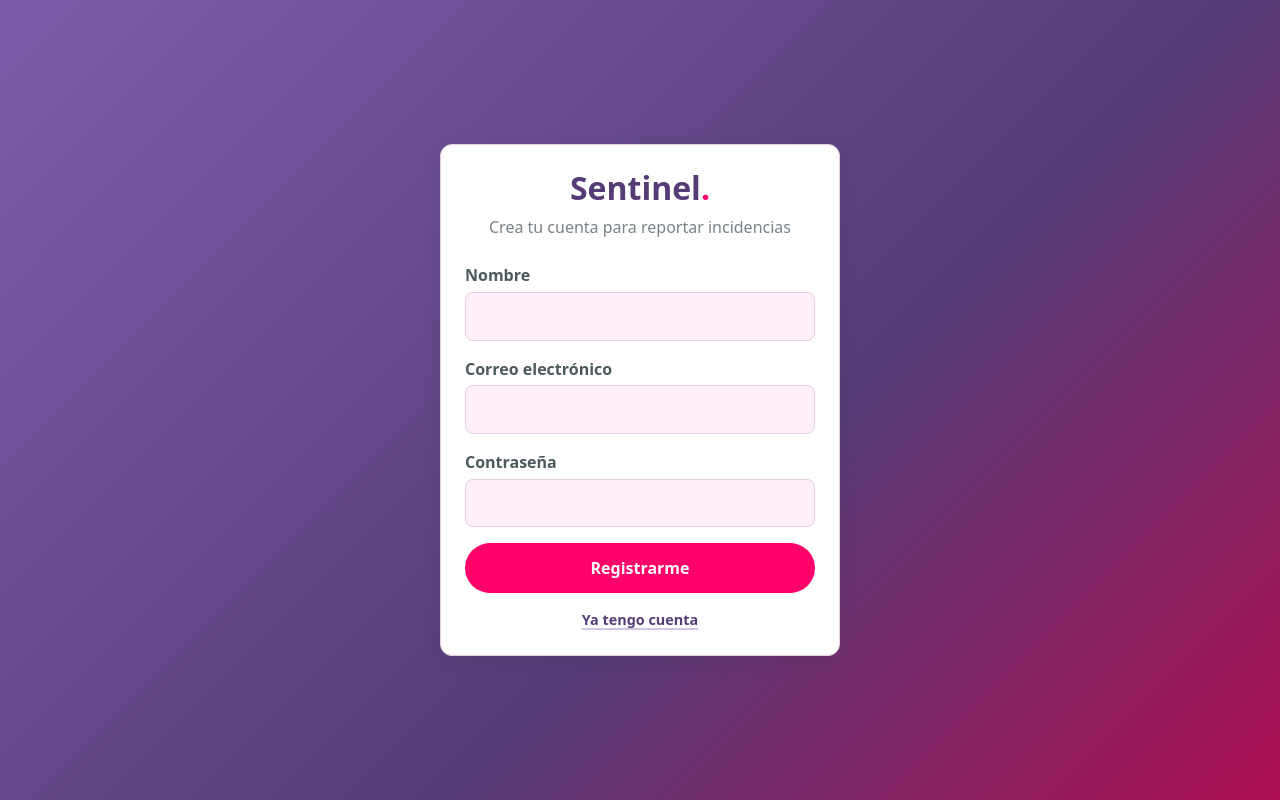
After one commit to Zibr-SentinelProject/Sentinel_Project, a Flask app: template app/templates/register.html in a window 1280 px wide. The commit adds this page. Run offline with Flask 3, Linux system fonts and the light colour scheme; the template is opened without the code that fills it, so the values that code supplies are empty; parts of the project's set-up code (start-up, migrations or seed data) failed here and were passed over.

Commit message:
FIX: Make the register function available to everyone - Previously, registration was handled by the analyst. Now, anyone can register as an employee, but the analyst assigns the analyst role.

```diff
--- a/app/templates/incidents.html
+++ b/app/templates/incidents.html
@@ -9,7 +9,7 @@
       <h1>Incidencias</h1>
       <p>
         <a class="btn" href="/incidents/new">Nueva incidencia</a>
-        {% if user.is_analyst() %}<a class="btn" href="/users/new">Nuevo usuario</a>{% endif %}
+        {% if user.is_analyst() %}<a class="btn" href="/users/new">Nuevo usuario</a> <a class="btn" href="/users">Usuarios</a>{% endif %}
       </p>
 
       <form class="filters" method="get" action="/incidents">
--- /dev/null
+++ b/app/templates/register.html
@@ -0,0 +1,38 @@
+{% extends "base.html" %}
+
+{% block title %}Registro{% endblock %}
+
+{% block body_class %}auth{% endblock %}
+
+{% block header %}{% endblock %}
+
+{% block footer %}{% endblock %}
+
+{% block content %}
+<main class="card">
+  <h1>Sentinel<span class="dot">.</span></h1>
+  <p class="subtitle">Crea tu cuenta para reportar incidencias</p>
+
+  {% if error %}
+  <div class="alert alert-error" role="alert">{{ error }}</div>
+  {% endif %}
+
+  <form method="post" action="/register">
+    <div class="field">
+      <label for="name">Nombre</label>
+      <input type="text" id="name" name="name" autocomplete="name" required>
+    </div>
+    <div class="field">
+      <label for="email">Correo electrónico</label>
+      <input type="email" id="email" name="email" autocomplete="email" required>
+    </div>
+    <div class="field">
+      <label for="password">Contraseña</label>
+      <input type="password" id="password" name="password" autocomplete="new-password" required>
+    </div>
+    <button class="btn btn-block" type="submit">Registrarme</button>
+  </form>
+
+  <p class="foot"><a href="/login">Ya tengo cuenta</a></p>
+</main>
+{% endblock %}
```
Also changed, not shown: app/routes/users.py (+22 -4 lines).
